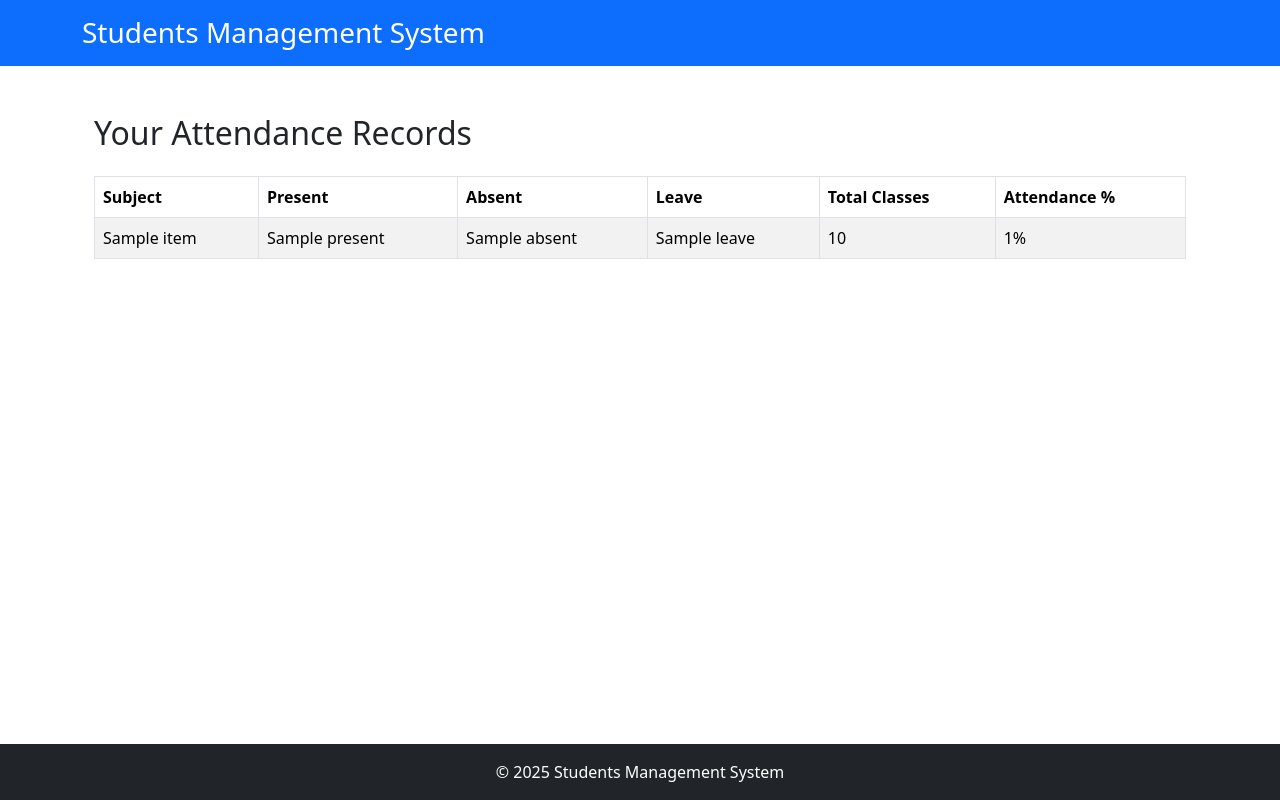
After one commit to afnan0014/student-management-system, a Django app: template templates/attendance/student_attendance.html in a window 1280 px wide. The commit adds this page. Run offline with Django 5.2, Linux system fonts and the light colour scheme; the template is opened without the code that fills it: most values are stand-ins (such as "Sample title", 1, 10 or a date in 2020).

Commit message:
attendance features

```diff
--- a/attendance/urls.py
+++ b/attendance/urls.py
@@ -2,5 +2,6 @@ from django.urls import path
 from . import views
 
 urlpatterns = [
-    path('mark/', views.mark_attendance, name='mark_attendance'),
+    path('mark/', views.mark_attendance, name='mark_attendance'),  # Staff marks attendance
+    path('view/', views.student_attendance_view, name='student_attendance'),  # Student views attendance
 ]
--- a/core/urls.py
+++ b/core/urls.py
@@ -24,7 +24,7 @@ from django.conf.urls import include
 urlpatterns = [
     path('admin/', admin.site.urls),
     path('', include('accounts.urls')),
-    path('', include('attendance.urls')),
+    path('attendance/', include('attendance.urls')),
 ]
 
 if settings.DEBUG:
--- /dev/null
+++ b/templates/attendance/student_attendance.html
@@ -0,0 +1,36 @@
+{% extends "base.html" %}
+
+{% block content %}
+<div class="container mt-4">
+    <h2 class="mb-4">Your Attendance Records</h2>
+
+    <table class="table table-bordered table-striped">
+        <thead class="thead-dark">
+            <tr>
+                <th>Subject</th>
+                <th>Present</th>
+                <th>Absent</th>
+                <th>Leave</th>
+                <th>Total Classes</th>
+                <th>Attendance %</th>
+            </tr>
+        </thead>
+        <tbody>
+            {% for item in subject_data %}
+            <tr>
+                <td>{{ item.subject }}</td>
+                <td>{{ item.present }}</td>
+                <td>{{ item.absent }}</td>
+                <td>{{ item.leave }}</td>
+                <td>{{ item.total }}</td>
+                <td>{{ item.percentage }}%</td>
+            </tr>
+            {% empty %}
+            <tr>
+                <td colspan="6" class="text-center">No attendance records available.</td>
+            </tr>
+            {% endfor %}
+        </tbody>
+    </table>
+</div>
+{% endblock %}
```
Also changed, not shown: attendance/views.py (+43 -5 lines), templates/dashboard/student_dashboard.html (+9 -2 lines).
